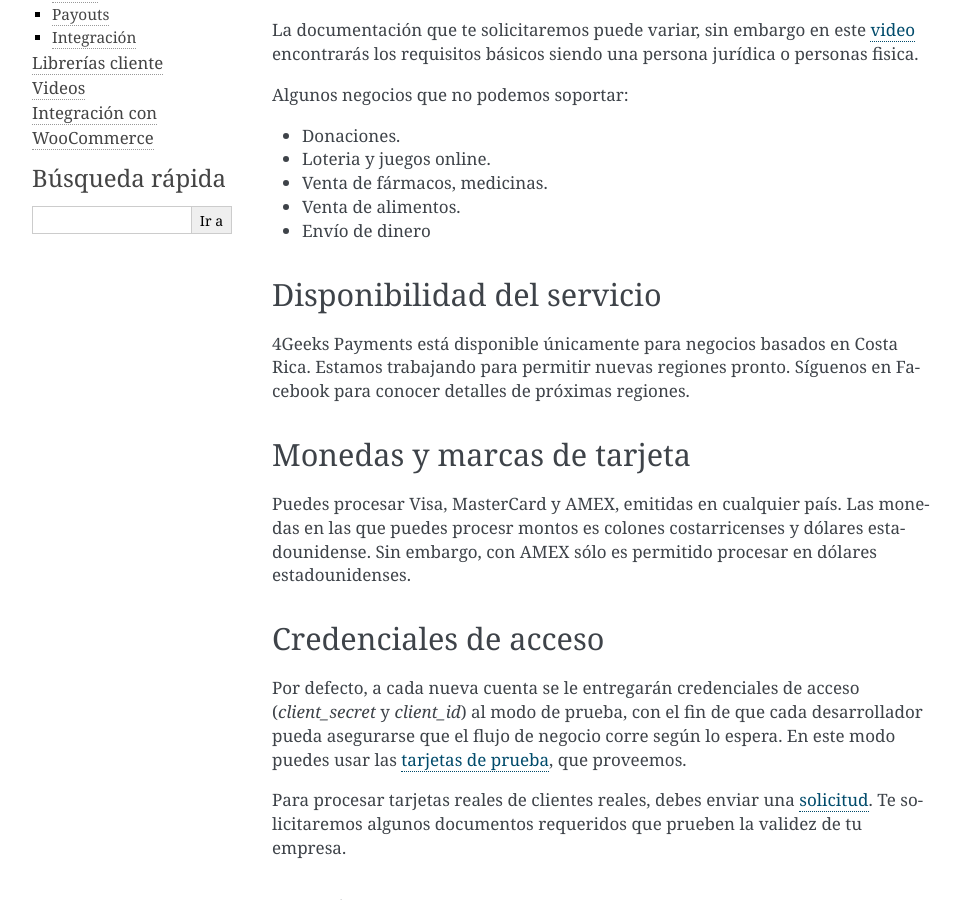
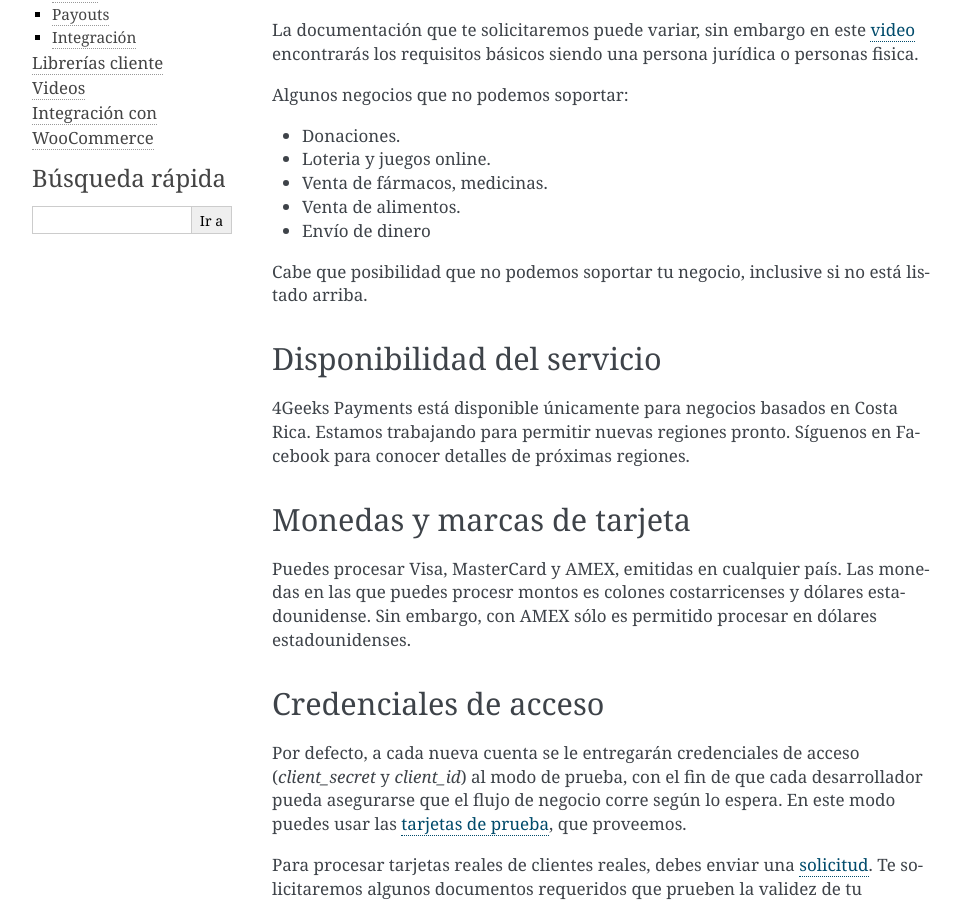
Before and after one commit to ArivazhaganArul/gpayments-support, a Sphinx documentation site: the page built from source/iniciar.rst, in a window 1280 px wide and 900 px high, scrolled down 646 px. Shown: the whole window, without its empty margins (148-1109 px from the left). Built offline with Sphinx 7.4.7, drawn with Linux system fonts in a browser that asks for light colours.

Commit message:
Update iniciar.rst

```diff
--- a/source/iniciar.rst
+++ b/source/iniciar.rst
@@ -29,6 +29,7 @@
 * Venta de alimentos.
 * Envío de dinero
 
+Cabe que posibilidad que no podemos soportar tu negocio, inclusive si no está listado arriba.
 
 
 Disponibilidad del servicio
```
